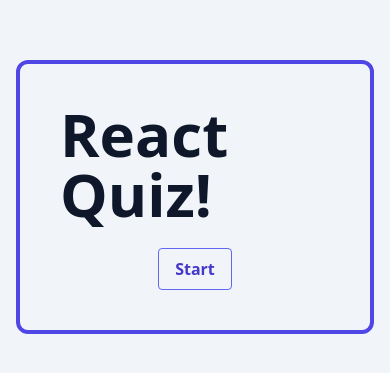
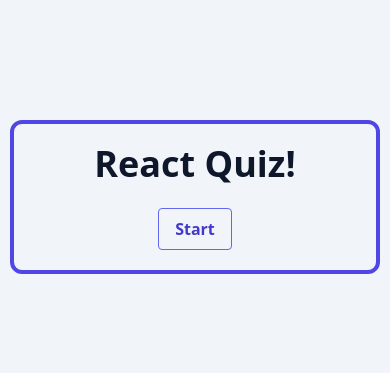
Before and after one commit to trent-howard/react-ts-quiz, a React app: page / in a window 390 px wide. Shown: the part 225-598 px from the top of the page. Built offline with nearby package versions, Linux system fonts and the light colour scheme; the HTML template or start-up script is replaced by a standard one.

Commit message:
add responsive styles

```diff
--- a/src/App.tsx
+++ b/src/App.tsx
@@ -44,9 +44,11 @@ function App() {
   const score = userAnswers.filter((ans) => ans.isCorrect).length;
 
   return (
-    <div className="flex h-screen w-full items-center justify-center p-4 align-middle">
-      <div className="flex flex-col items-center gap-6 rounded-xl border-4 border-indigo-600 p-10">
-        <h1 className="text-6xl font-bold">React Quiz!</h1>
+    <div className="flex h-screen w-full items-center justify-center align-middle">
+      <div className="flex w-[min(95%,30rem)] flex-col items-center gap-6 rounded-xl border-4 border-indigo-600 p-5 sm:p-10">
+        <h1 className="text-center text-4xl font-bold sm:text-6xl">
+          React Quiz!
+        </h1>
         {(gameOver || !questions.length) && (
           <div>
             <button className="btn" onClick={startQuiz}>
@@ -56,7 +58,7 @@ function App() {
         )}
         {loading && <p>Loading question...</p>}
         {!loading && Boolean(questions.length) && (
-          <p className="text-4xl font-bold">Score: {score}</p>
+          <p className="text-4xl font-bold sm:text-6xl">Score: {score}</p>
         )}
         {Boolean(questions.length) && !loading && (
           <>
--- a/src/components/QuestionCard.tsx
+++ b/src/components/QuestionCard.tsx
@@ -18,12 +18,12 @@ const QuestionCard: React.FC<Props> = ({
   totalQuestions,
 }) => {
   return (
-    <div className="flex max-w-xl flex-col items-center gap-6 text-xl">
+    <div className="text-md flex w-full flex-col items-center gap-6 sm:text-xl">
       <p>
         Question: {questionNb} / {totalQuestions}
       </p>
       <p className="text-center">{question}</p>
-      <div className="flex flex-row justify-center gap-3">
+      <div className="flex flex-col justify-center gap-3">
         {answers.map((answer) => (
           <button
             className={`btn ${
```
